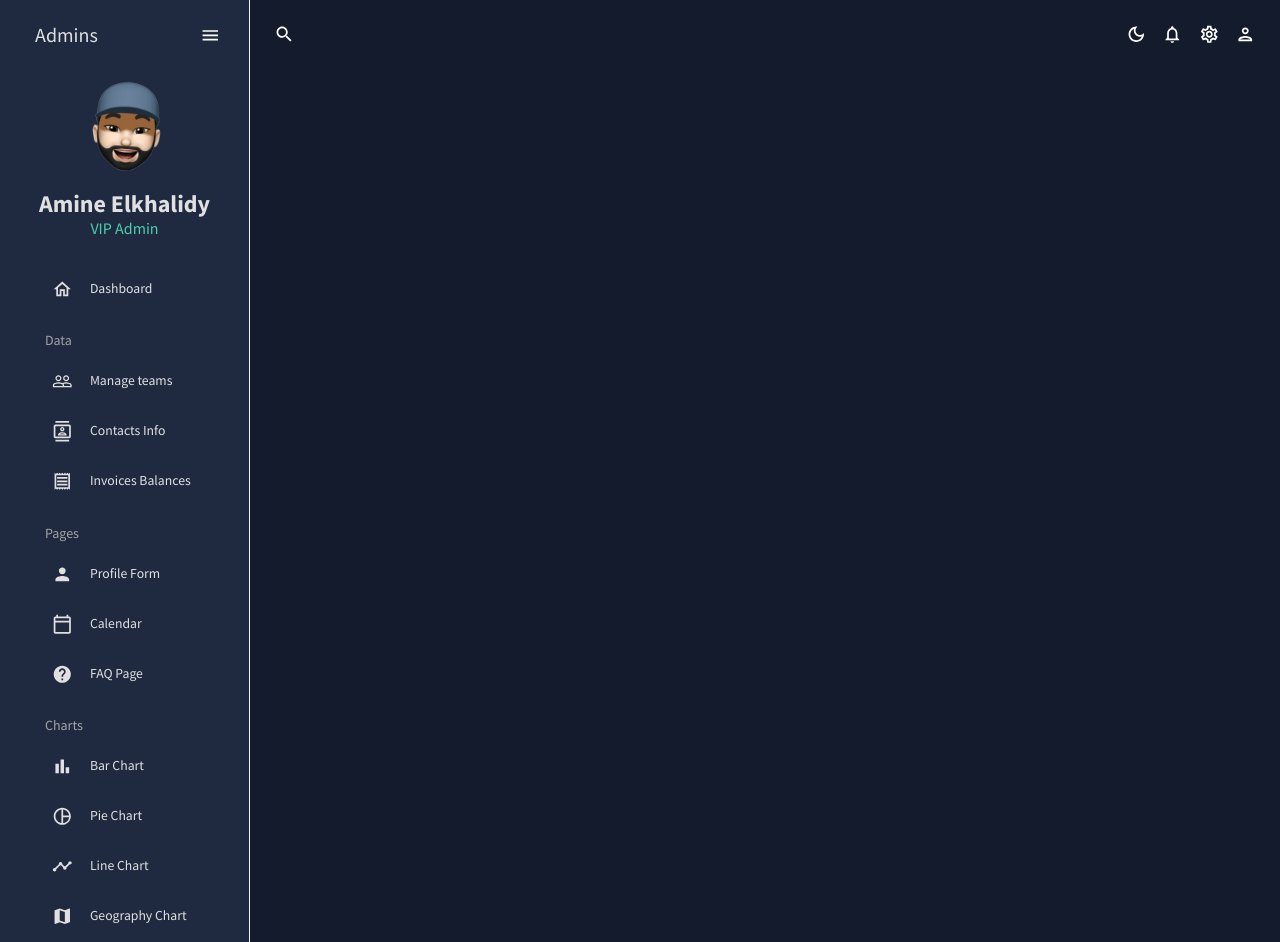
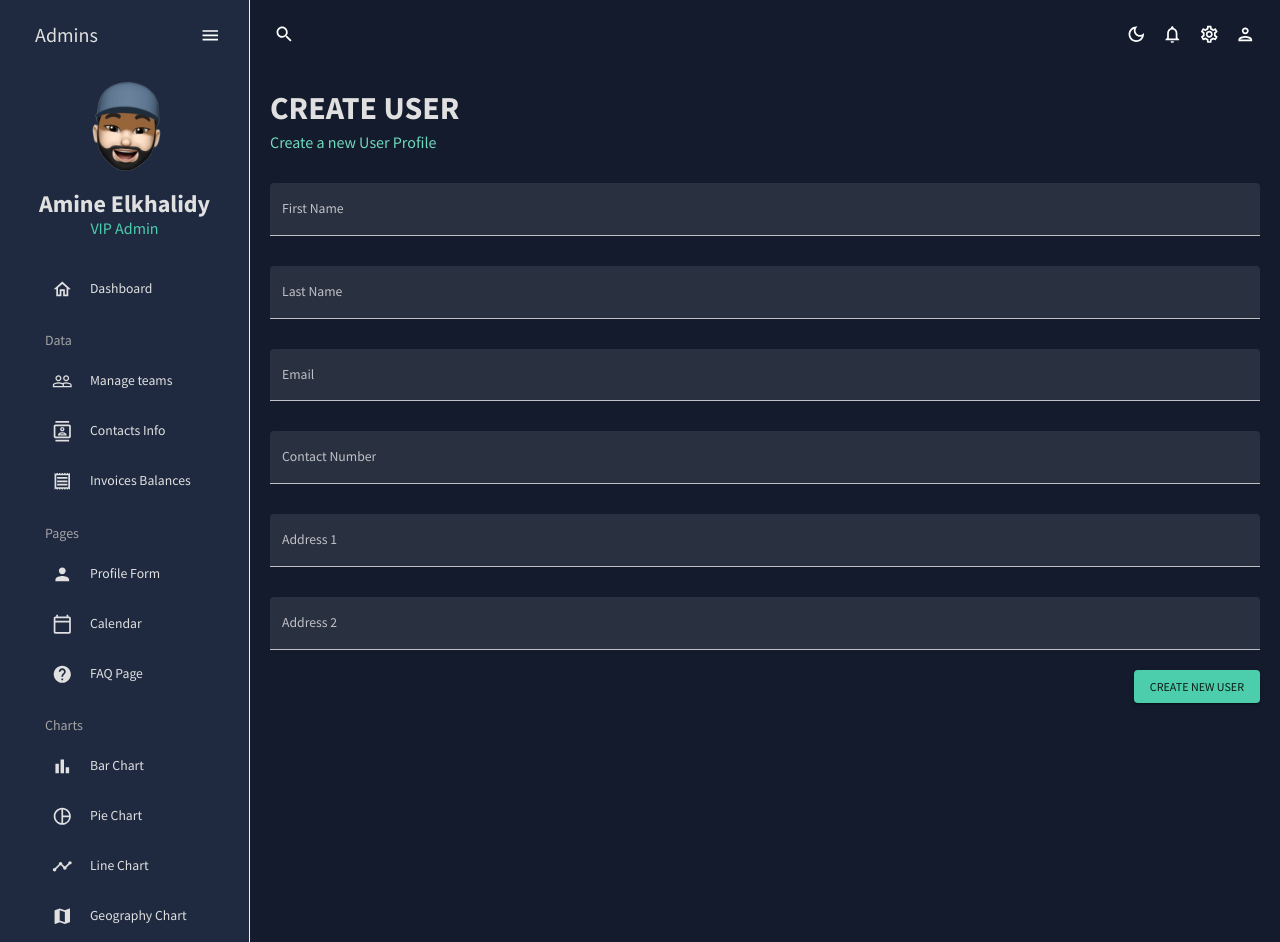
Before and after one commit to AmineElkhalidy/dashboard, a React (Vite) app: page /form in a window 1280 px wide. Built offline with nearby package versions, Linux system fonts and the light colour scheme.

Commit message:
Adding form

```diff
--- a/src/App.jsx
+++ b/src/App.jsx
@@ -9,8 +9,8 @@
 import Team from "./scenes/team";
 import Contacts from "./scenes/contacts";
 import Invoices from "./scenes/invoices";
+import Form from "./scenes/form";
 // import Bar from "./scenes/bar";
-// import Form from "./scenes/form";
 // import Line from "./scenes/line";
 // import Pie from "./scenes/pie";
 // import FAQ from "./scenes/faq";
@@ -36,7 +36,7 @@
               <Route path="/team" element={<Team />} />
               <Route path="/contacts" element={<Contacts />} />
               <Route path="/invoices" element={<Invoices />} />
-              {/* <Route path="/form" element={<Form />} /> */}
+              <Route path="/form" element={<Form />} />
               {/* <Route path="/bar" element={<Bar />} /> */}
               {/* <Route path="/pie" element={<Pie />} /> */}
               {/* <Route path="/line" element={<Line />} /> */}
--- /dev/null
+++ b/src/scenes/form/index.jsx
@@ -0,0 +1,164 @@
+import React from "react";
+
+// MUI
+import { Box, Button, TextField } from "@mui/material";
+
+// Formik
+import { Formik } from "formik";
+
+// Yup
+import * as yup from "yup";
+
+// MediaQueries
+import useMediaQuery from "@mui/material/useMediaQuery";
+
+// Header
+import Header from "../../components/Header";
+
+const initialValues = {
+  firstName: "",
+  lastName: "",
+  email: "",
+  contact: "",
+  address1: "",
+  address2: "",
+};
+
+const phoneRegExp =
+  /^((\+[1-9]{1,4}[ -]?)|(\([0-9]{2,3}\)[ -]?)|([0-9]{2,4})[ -]?)*?[0-9]{3,4}[ -]?[0-9]{3,4}$/;
+
+const checkoutSchema = yup.object().shape({
+  firstName: yup.string().required("required"),
+  lastName: yup.string().required("required"),
+  email: yup.string().email("invalid email").required("required"),
+  contact: yup
+    .string()
+    .matches(phoneRegExp, "Phone number is not valid")
+    .required("required"),
+  address1: yup.string().required("required"),
+  address2: yup.string().required("required"),
+});
+
+const Form = () => {
+  const isNonMobile = useMediaQuery("min-width:600px");
+
+  const handleFormSubmit = (values) => {};
+
+  return (
+    <Box m="20px">
+      <Header title="CREATE USER" subtitle="Create a new User Profile" />
+
+      <Formik
+        onSubmit={handleFormSubmit}
+        initialValues={initialValues}
+        validationSchema={checkoutSchema}
+      >
+        {({
+          values,
+          errors,
+          touched,
+          handleBlur,
+          handleChange,
+          handleSubmit,
+        }) => (
+          <form onSubmit={handleSubmit}>
+            <Box
+              display="grid"
+              gap="30px"
+              gridTemplateColumns="repeat(4, minmax(0, 1fr))"
+              sx={{
+                "& > div": { gridColumn: isNonMobile ? undefined : "span 4" },
+              }}
+            >
+              <TextField
+                fullWidth
+                variant="filled"
+                type="text"
+                label="First Name"
+                onBlur={handleBlur}
+                onChange={handleChange}
+                value={values.firstName}
+                name="firstName"
+                error={!!touched.firstName && !!errors.firstName}
+                helperText={touched.firstName && errors.firstName}
+                sx={{ gridColumn: "span 2" }}
+              />
+              <TextField
+                fullWidth
+                variant="filled"
+                type="text"
+                label="Last Name"
+                onBlur={handleBlur}
+                onChange={handleChange}
+                value={values.lastName}
+                name="lastName"
+                error={!!touched.lastName && !!errors.lastName}
+                helperText={touched.lastName && errors.lastName}
+                sx={{ gridColumn: "span 2" }}
+              />
+              <TextField
+                fullWidth
+                variant="filled"
+                type="text"
+                label="Email"
+                onBlur={handleBlur}
+                onChange={handleChange}
+                value={values.email}
+                name="email"
+                error={!!touched.email && !!errors.email}
+                helperText={touched.email && errors.email}
+                sx={{ gridColumn: "span 4" }}
+              />
+              <TextField
+                fullWidth
+                variant="filled"
+                type="text"
+                label="Contact Number"
+                onBlur={handleBlur}
+                onChange={handleChange}
+                value={values.contact}
+                name="contact"
+                error={!!touched.contact && !!errors.contact}
+                helperText={touched.contact && errors.contact}
+                sx={{ gridColumn: "span 4" }}
+              />
+              <TextField
+                fullWidth
+                variant="filled"
+                type="text"
+                label="Address 1"
+                onBlur={handleBlur}
+                onChange={handleChange}
+                value={values.address1}
+                name="address1"
+                error={!!touched.address1 && !!errors.address1}
+                helperText={touched.address1 && errors.address1}
+                sx={{ gridColumn: "span 4" }}
+              />
+              <TextField
+                fullWidth
+                variant="filled"
+                type="text"
+                label="Address 2"
+                onBlur={handleBlur}
+                onChange={handleChange}
+                value={values.address2}
+                name="address2"
+                error={!!touched.address2 && !!errors.address2}
+                helperText={touched.address2 && errors.address2}
+                sx={{ gridColumn: "span 4" }}
+              />
+            </Box>
+            <Box display="flex" justifyContent="end" mt="20px">
+              <Button type="submit" color="secondary" variant="contained">
+                Create New User
+              </Button>
+            </Box>
+          </form>
+        )}
+      </Formik>
+    </Box>
+  );
+};
+
+export default Form;
```
